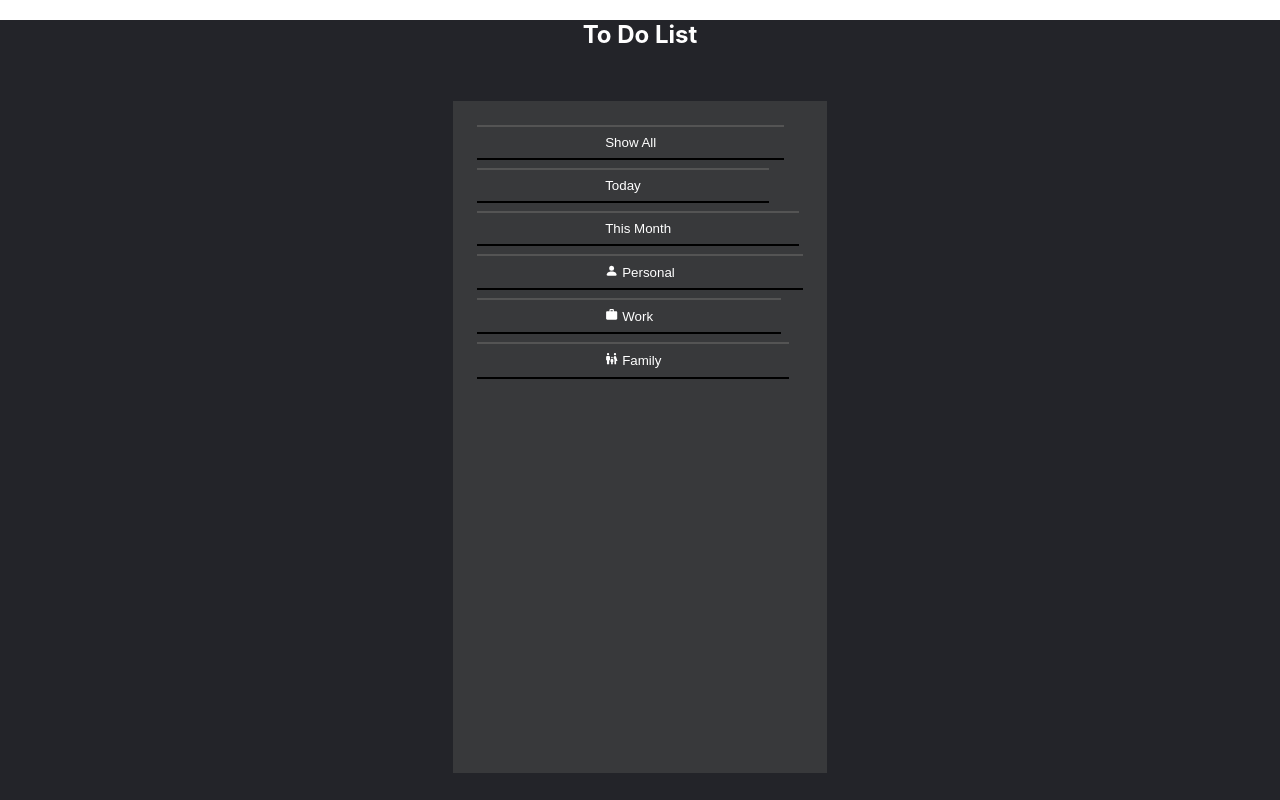
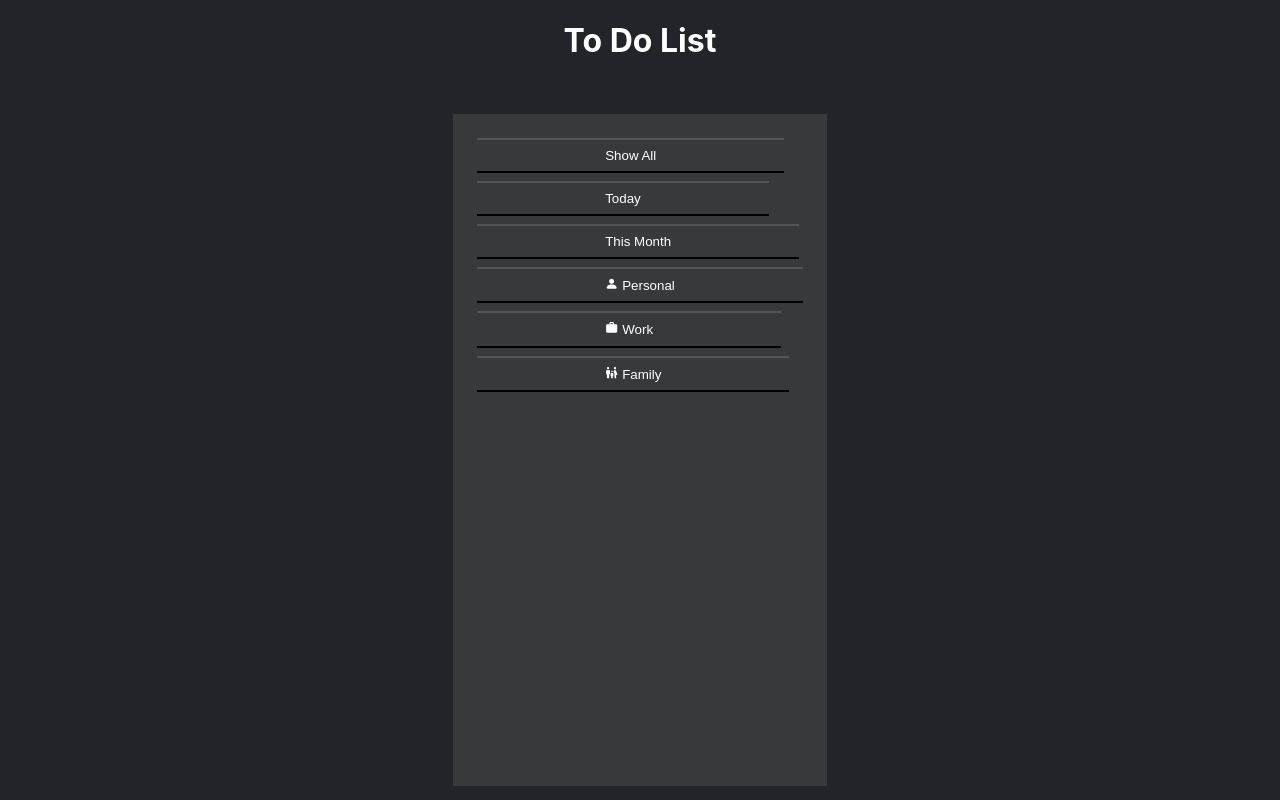
Before and after one commit to Yunhao-Luo/to-do-list-react, a React (Create React App) app: page / in a window 1280 px wide. Shown: the top 800 px of the page. Built offline with nearby package versions, Linux system fonts and the light colour scheme.

Commit message:
fixed white strips on top and bottom

```diff
--- a/src/App.css
+++ b/src/App.css
@@ -52,6 +52,14 @@
   color: white;
 }
 
+.header {
+  justify-content: center;
+  display: flex;
+  text-align: center;
+  color: white;
+  background-color: rgb(35, 36, 41);
+}
+
 .App-link {
   color: #61dafb;
 }
--- a/src/App.js
+++ b/src/App.js
@@ -139,7 +139,9 @@ function App() {
 
   return (
     <div className="App">
-      <h2 style={{ color: "white" }}>To Do List</h2>
+      <header className="header">
+        <h1>To Do List</h1>
+      </header>
       <div>
         <div className="main-container">
           <Card className="left-bar">
@@ -165,6 +167,8 @@ function App() {
           </Card>
         </div>
       </div>
+      <footer className="footer">
+      </footer>
     </div>
   );
 }
```
